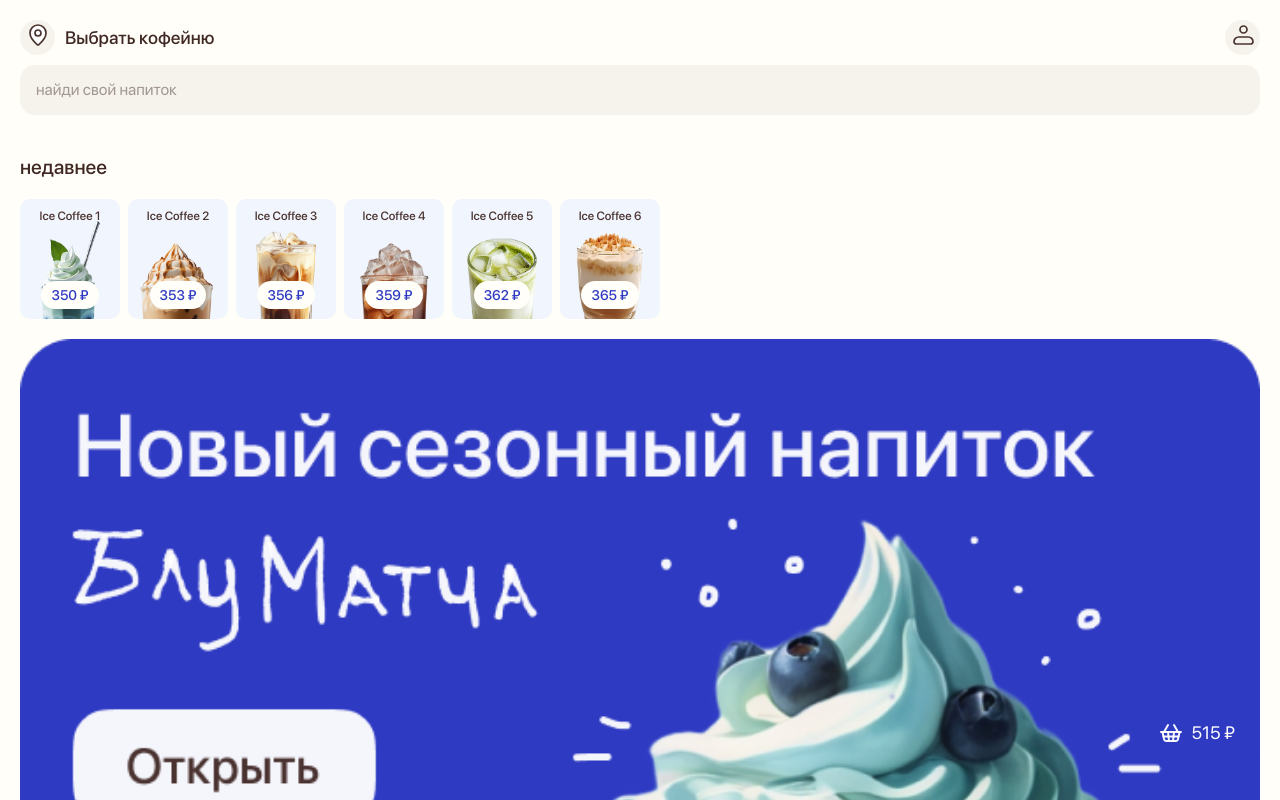
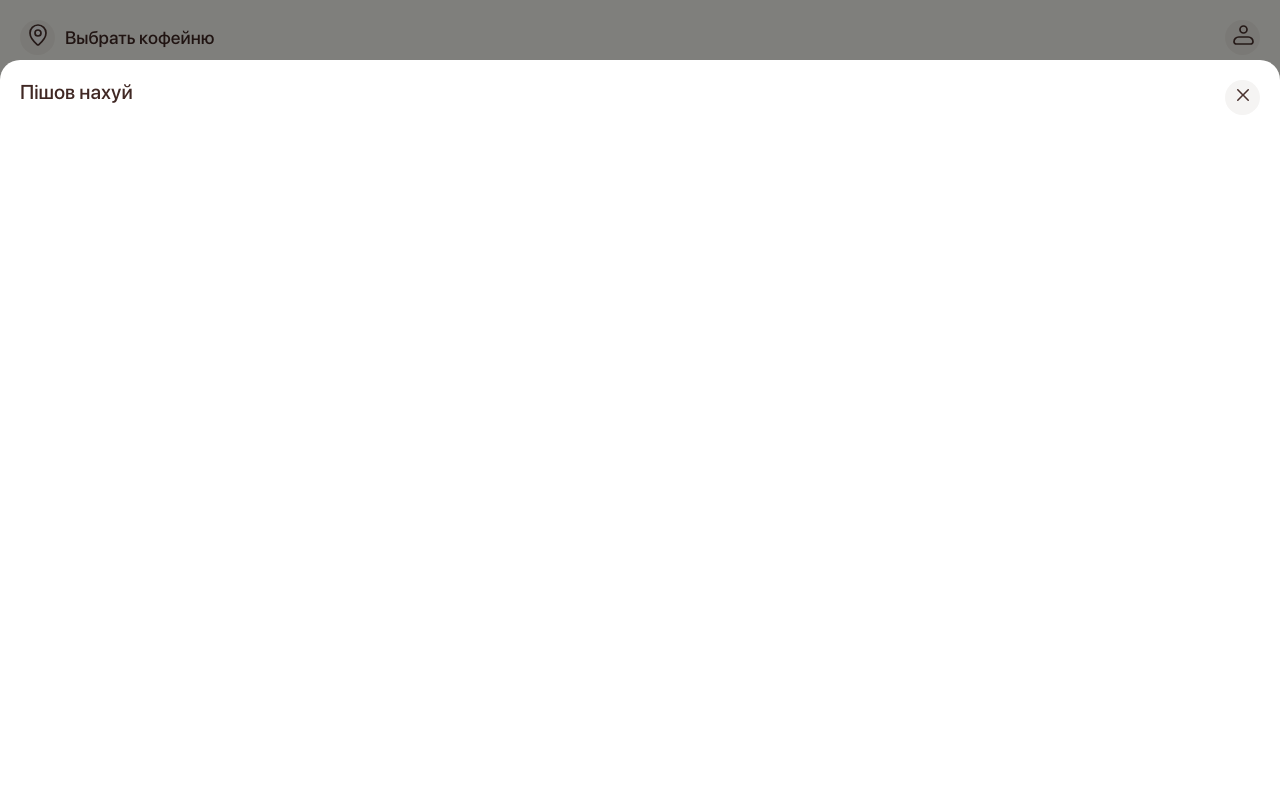
Before and after one commit to lomeat/coffee, a React (Vite) app in the folder client/: page / in a window 1280 px wide. Both pictures are taken after a click on the button "515 ₽". Shown: the top 800 px of the page. Built offline with nearby package versions, Linux system fonts and the light colour scheme.

Commit message:
модалка

```diff
--- a/client/src/app.tsx
+++ b/client/src/app.tsx
@@ -2,6 +2,7 @@ import styled from "styled-components";
 
 import { Icon } from "./icon";
 import { importImages } from "./utils/importImages";
+import { useState } from "react";
 
 type Card = {
   id: number;
@@ -21,6 +22,12 @@ const cards: Card[] = coffeeImages.map((value, index) => ({
 }));
 
 export function App() {
+  const [isVisible, setIsVisible] = useState(false);
+
+  function toggleModal() {
+    setIsVisible((state) => !state);
+  }
+
   return (
     <Wrapper>
       <Header>
@@ -79,13 +86,48 @@ export function App() {
         </CardGrid>
       </Container>
 
-      <Basket>
+      <Basket onClick={toggleModal}>
         <Icon name="CartIcon" size={24} />
         <span>515 ₽</span>
       </Basket>
+
+      <ModalWrapper $isVisible={isVisible}>
+        <BasketWrapper>
+          <h2>Пiшов нахуй</h2>
+          <HeaderButton onClick={toggleModal}>
+            <Icon name="CrossIcon" />
+          </HeaderButton>
+        </BasketWrapper>
+      </ModalWrapper>
     </Wrapper>
   );
 }
+
+const BasketWrapper = styled.div`
+  background: white;
+  border-radius: 20px 20px 0 0;
+  padding: 20px;
+  display: flex;
+  justify-content: space-between;
+  width: 100%;
+  height: 100%;
+
+  h2 {
+    ${(p) => p.theme.font.caption.large}
+  }
+`;
+
+const ModalWrapper = styled.div<{ $isVisible?: boolean }>`
+  display: ${(p) => (p.$isVisible ? "flex" : "none")};
+  padding-top: 60px;
+  background: rgba(0, 0, 0, 0.5);
+  position: absolute;
+  z-index: 100;
+  top: 0px;
+  left: 0px;
+  width: 100%;
+  height: 100%;
+`;
 
 const Basket = styled.button`
   ${(p) => p.theme.font.text.large}
--- a/client/src/assets/icons/index.tsx
+++ b/client/src/assets/icons/index.tsx
@@ -5,3 +5,4 @@ export { default as TimeIcon } from "./Outline/Time.svg?react";
 export { default as CloudIcon } from "./Outline/cloud.svg?react";
 export { default as ArrowDownIcon } from "./Outline/Arrow-Down.svg?react";
 export { default as CartIcon } from "./Outline/Cart.svg?react";
+export { default as CrossIcon } from "./Outline/Cross.svg?react";
```
